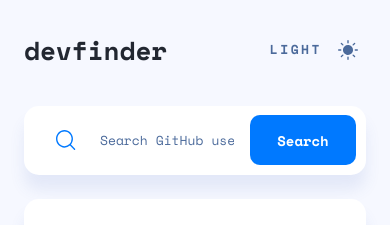
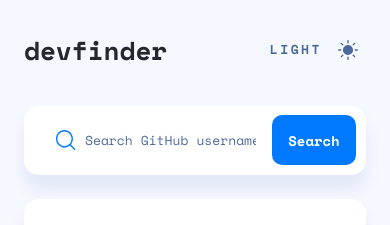
Before and after one commit to VillageR88/next-github-user-search-app, a Next.js app: page / in a window 390 px wide. Shown: the top 225 px of the page. Built offline with nearby package versions, Linux system fonts and the light colour scheme.

Commit message:
another layout improvement - search
Signed-off-by: VillageR88 <villager88pl@gmail.com>

```diff
--- a/app/components/Main.tsx
+++ b/app/components/Main.tsx
@@ -29,7 +29,7 @@ export default function Main() {
           <input
             name="search"
             id="search"
-            className="size-full bg-transparent pl-[24px] text-[13px] leading-[25px] text-[#222731] caret-[#0079FF] outline-none transition placeholder:text-[#4B6A9B] dark:text-[#FFFFFF] dark:placeholder:text-[#FFFFFF] sm:min-w-[254px] sm:text-[18px]"
+            className="size-full bg-transparent pl-[9px] text-[13px] leading-[25px] text-[#222731] caret-[#0079FF] outline-none transition placeholder:text-[#4B6A9B] dark:text-[#FFFFFF] dark:placeholder:text-[#FFFFFF] sm:min-w-[254px] sm:pl-[24px] sm:text-[18px]"
             placeholder="Search GitHub username…"
             type="text"
             minLength={1}
@@ -39,7 +39,7 @@ export default function Main() {
         <div className="flex min-w-fit items-center gap-[24px]">
           <span className={`${state.error ? '' : 'hidden'} min-w-fit font-bold text-[#F74646]`}>No results</span>
           <button
-            className="h-[50px] min-w-[106px] rounded-[10px] bg-[#0079FF] text-[14px] font-bold text-[#FFFFFF] transition-colors hover:bg-[#60ABFF] sm:text-[16px]"
+            className="h-[50px] min-w-[84px] rounded-[10px] bg-[#0079FF] text-[14px] font-bold text-[#FFFFFF] transition-colors hover:bg-[#60ABFF] sm:min-w-[106px] sm:text-[16px]"
             type="submit"
           >
             Search
```
